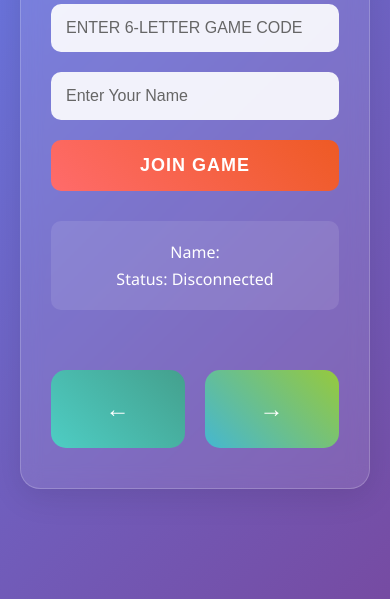
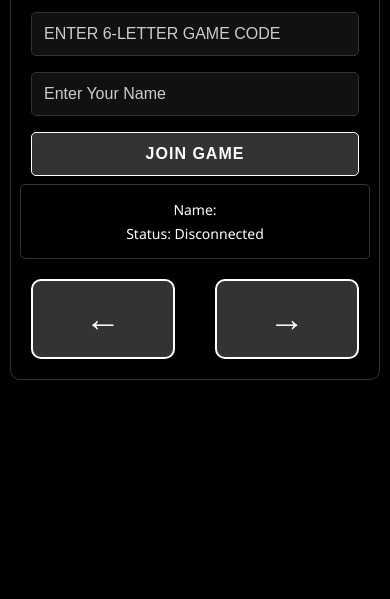
Before and after one commit to Levi-Elias/Remote-Controller, a website: page mobile.html in a window 390 px wide. Shown: the part 285-884 px from the top of the page. Drawn offline with Linux system fonts and the light colour scheme.

Commit message:
update phone

```diff
--- a/mobile.html
+++ b/mobile.html
@@ -1,5 +1,6 @@
 <!DOCTYPE html>
 <html lang="en">
+
 <head>
     <meta charset="UTF-8">
     <meta name="viewport" content="width=device-width, initial-scale=1.0">
@@ -8,109 +9,201 @@
         body {
             font-family: 'Segoe UI', Tahoma, Geneva, Verdana, sans-serif;
             text-align: center;
-            background: linear-gradient(135deg, #667eea 0%, #764ba2 100%);
+            background-color: #000;
             margin: 0;
-            padding: 20px;
+            padding: 10px;
             min-height: 100vh;
             display: flex;
             align-items: center;
             justify-content: center;
-            color: #fff;
+            color: white;
         }
+
         .controller {
-            background: rgba(255, 255, 255, 0.1);
-            backdrop-filter: blur(10px);
-            border-radius: 20px;
-            padding: 30px;
-            box-shadow: 0 8px 32px rgba(0, 0, 0, 0.1);
-            max-width: 350px;
+            background-color: rgba(0, 0, 0, 0.8);
+            border-radius: 10px;
+            padding: 20px;
+            box-shadow: 0 8px 32px rgba(0, 0, 0, 0.5);
+            max-width: 90vw;
             width: 100%;
-            border: 1px solid rgba(255, 255, 255, 0.2);
+            border: 1px solid #333;
+            display: flex;
+            flex-direction: column;
+            align-items: center;
         }
+
         h1 {
-            margin-bottom: 30px;
-            font-size: 2em;
-            text-shadow: 0 2px 4px rgba(0, 0, 0, 0.3);
+            margin-bottom: 20px;
+            font-size: 1.5em;
+            color: white;
         }
+
+        .join-form {
+            display: flex;
+            flex-direction: column;
+            align-items: center;
+            width: 100%;
+            max-width: 400px;
+        }
+
         input {
             width: 100%;
-            padding: 15px;
-            margin: 10px 0;
-            border: none;
-            border-radius: 10px;
+            padding: 12px;
+            margin: 8px 0;
+            border: 1px solid #333;
+            border-radius: 5px;
             font-size: 16px;
-            background: rgba(255, 255, 255, 0.9);
-            color: #333;
+            background-color: #111;
+            color: white;
             box-sizing: border-box;
         }
+
         input::placeholder {
-            color: #666;
+            color: #ccc;
         }
-        button {
+
+        #joinBtn {
             width: 100%;
-            padding: 15px;
-            margin: 10px 0;
-            border: none;
-            border-radius: 10px;
-            font-size: 18px;
+            padding: 12px;
+            margin: 8px 0;
+            border: 1px solid white;
+            border-radius: 5px;
+            font-size: 16px;
             font-weight: bold;
             cursor: pointer;
             transition: all 0.3s ease;
-            background: linear-gradient(45deg, #ff6b6b, #ee5a24);
+            background-color: #333;
             color: white;
             text-transform: uppercase;
             letter-spacing: 1px;
         }
-        button:hover {
-            transform: translateY(-2px);
-            box-shadow: 0 4px 15px rgba(0, 0, 0, 0.2);
+
+        #joinBtn:hover {
+            background-color: #555;
         }
-        button:active {
-            transform: translateY(0);
+
+        #joinBtn:active {
+            background-color: #777;
         }
+
+        .game-controls {
+            display: flex;
+            flex-direction: column;
+            align-items: center;
+            width: 100%;
+        }
+
+        .status {
+            margin-bottom: 20px;
+            background-color: rgba(0, 0, 0, 0.5);
+            padding: 10px;
+            border-radius: 5px;
+            border: 1px solid #333;
+            width: 100%;
+            max-width: 400px;
+        }
+
+        .status p {
+            margin: 5px 0;
+            font-size: 14px;
+        }
+
         .buttons {
             display: flex;
-            justify-content: space-between;
-            margin-top: 50px;
-            gap: 20px;
+            justify-content: center;
+            gap: 40px;
+            width: 100%;
+            max-width: 500px;
         }
+
         .buttons button {
-            width: 48%;
-            font-size: 24px;
-            padding: 25px;
-            border-radius: 15px;
+            flex: 1;
+            max-width: 150px;
+            height: 80px;
+            font-size: 36px;
+            padding: 0;
+            border-radius: 10px;
+            background-color: #333;
+            border: 2px solid white;
+            color: white;
+            font-weight: bold;
+            cursor: pointer;
+            transition: all 0.2s ease;
+            display: flex;
+            align-items: center;
+            justify-content: center;
         }
-        .buttons button:first-child {
-            background: linear-gradient(45deg, #4ecdc4, #44a08d);
+
+        .buttons button:hover {
+            background-color: #555;
+            transform: scale(1.05);
         }
-        .buttons button:last-child {
-            background: linear-gradient(45deg, #45b7d1, #96c93d);
+
+        .buttons button:active {
+            background-color: #777;
+            transform: scale(0.95);
         }
-        .status {
-            margin-top: 20px;
-            background: rgba(255, 255, 255, 0.1);
-            padding: 15px;
-            border-radius: 10px;
-        }
-        .status p {
-            margin: 5px 0;
-            font-size: 16px;
-        }
-        .join-form, .game-controls {
+
+        .join-form,
+        .game-controls {
             animation: fadeIn 0.5s ease-in;
         }
+
         @keyframes fadeIn {
-            from { opacity: 0; transform: translateY(20px); }
-            to { opacity: 1; transform: translateY(0); }
+            from {
+                opacity: 0;
+                transform: translateY(20px);
+            }
+
+            to {
+                opacity: 1;
+                transform: translateY(0);
+            }
+        }
+
+        @media (orientation: landscape) {
+            .controller {
+                flex-direction: row;
+                justify-content: space-around;
+                align-items: center;
+                padding: 15px;
+            }
+
+            h1 {
+                position: absolute;
+                top: 10px;
+                left: 50%;
+                transform: translateX(-50%);
+                margin: 0;
+                font-size: 1.2em;
+            }
+
+            .join-form,
+            .game-controls {
+                flex: 1;
+                max-width: 45%;
+            }
+
+            .buttons {
+                gap: 60px;
+            }
+
+            .buttons button {
+                height: 100px;
+                font-size: 48px;
+                max-width: 200px;
+            }
         }
     </style>
 </head>
+
 <body>
     <div class="controller">
         <h1>Curve Fever Controller</h1>
 
         <div class="join-form">
-            <input type="text" id="gameCode" placeholder="Enter 6-letter Game Code" maxlength="6" style="text-transform: uppercase;">
+            <input type="text" id="gameCode" placeholder="Enter 6-letter Game Code" maxlength="6"
+                style="text-transform: uppercase;">
             <input type="text" id="playerName" placeholder="Enter Your Name">
             <button id="joinBtn">Join Game</button>
         </div>
@@ -178,4 +271,5 @@
         });
     </script>
 </body>
+
 </html>
```
